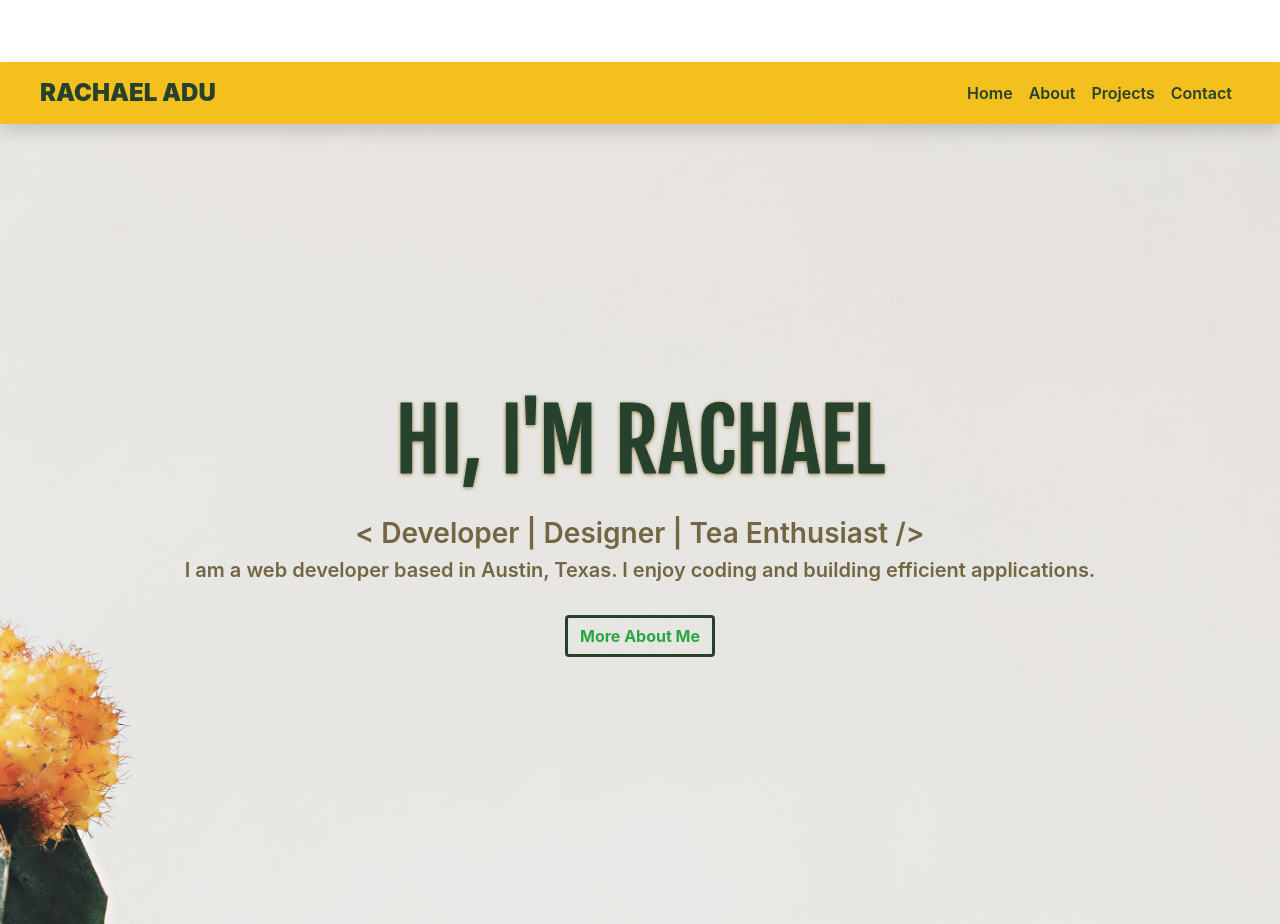
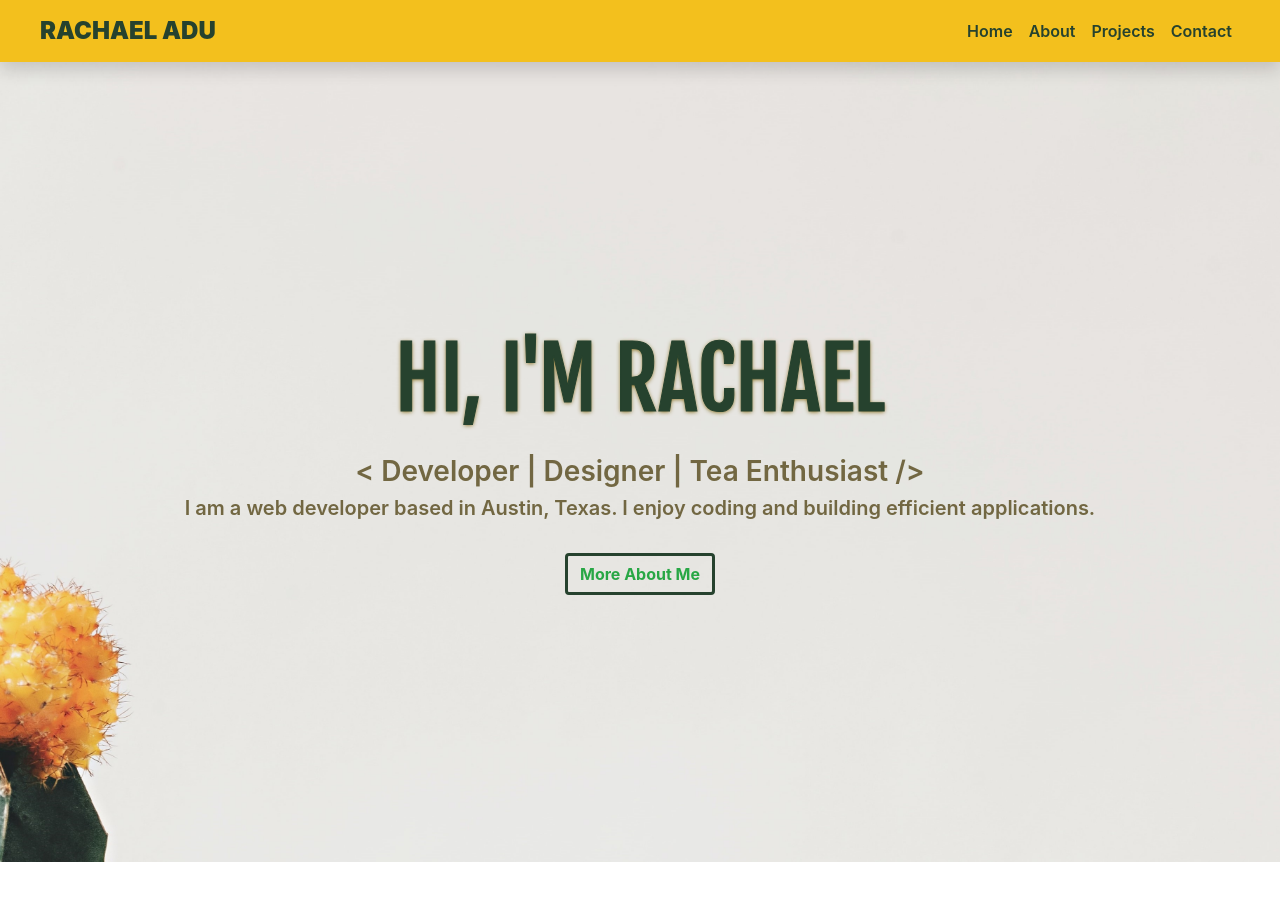
Before and after one commit to rad-a/portfolio-react, a React (Create React App) app: page / in a window 1280 px wide. After the commit the page ends 862 px from the top, so only its background shows below. Built offline with nearby package versions, Linux system fonts and the light colour scheme.

Commit message:
Making navbar remain in viewpoint while scrolling

```diff
--- a/src/components/TopNavbar/index.js
+++ b/src/components/TopNavbar/index.js
@@ -7,7 +7,7 @@ import "./style.css";
 
 function TopNavbar() {
   return (
-    <Navbar className="navbar" expand="lg">
+    <Navbar className="navbar" expand="lg" fixed="top">
       <Navbar.Brand className="navbar-brand" href="/">
         RACHAEL ADU
       </Navbar.Brand>
```
